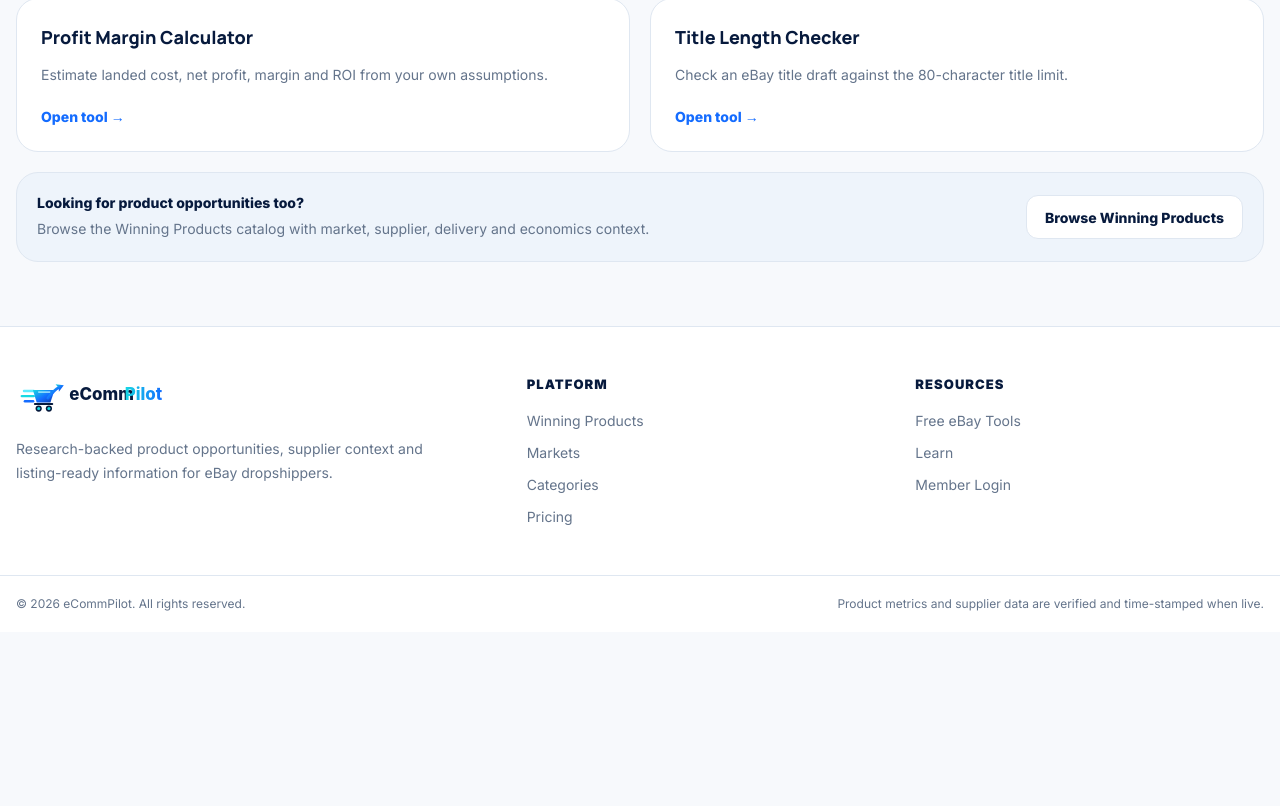
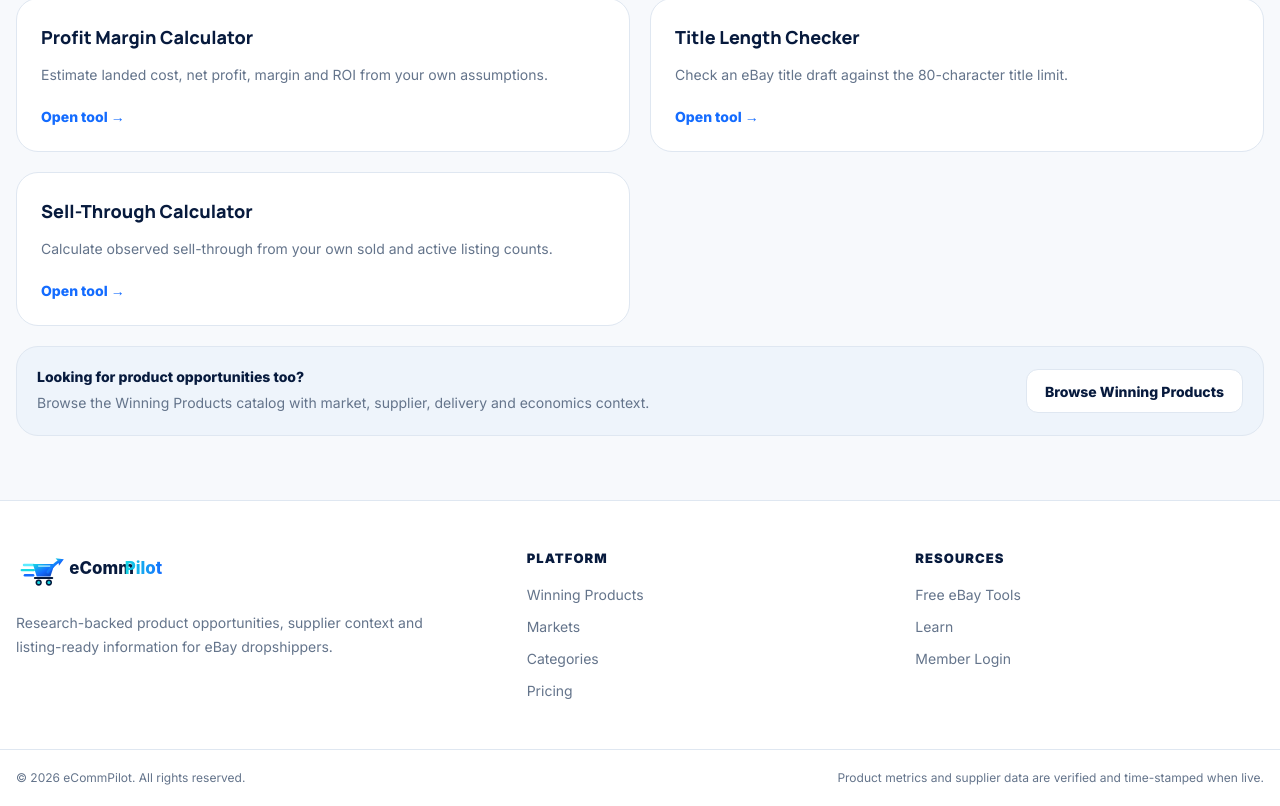
Before and after one commit to ponzey717/ecommpilot-main, a Next.js app: page /free-tools/ebay-fee-estimator in a window 1280 px wide. Shown: the part 1203-2009 px from the top of the page. Before the commit the page ends 1835 px from the top, so only its background shows below. Built offline with nearby package versions, Linux system fonts and the light colour scheme.

Commit message:
Add sell-through calculator to related tools

```diff
--- a/src/components/tools/related-tools.tsx
+++ b/src/components/tools/related-tools.tsx
@@ -15,6 +15,11 @@
     href: "/free-tools/title-length-checker",
     title: "Title Length Checker",
     description: "Check an eBay title draft against the 80-character title limit.",
+  },
+  {
+    href: "/free-tools/sell-through-calculator",
+    title: "Sell-Through Calculator",
+    description: "Calculate observed sell-through from your own sold and active listing counts.",
   },
 ] as const;
 
```
